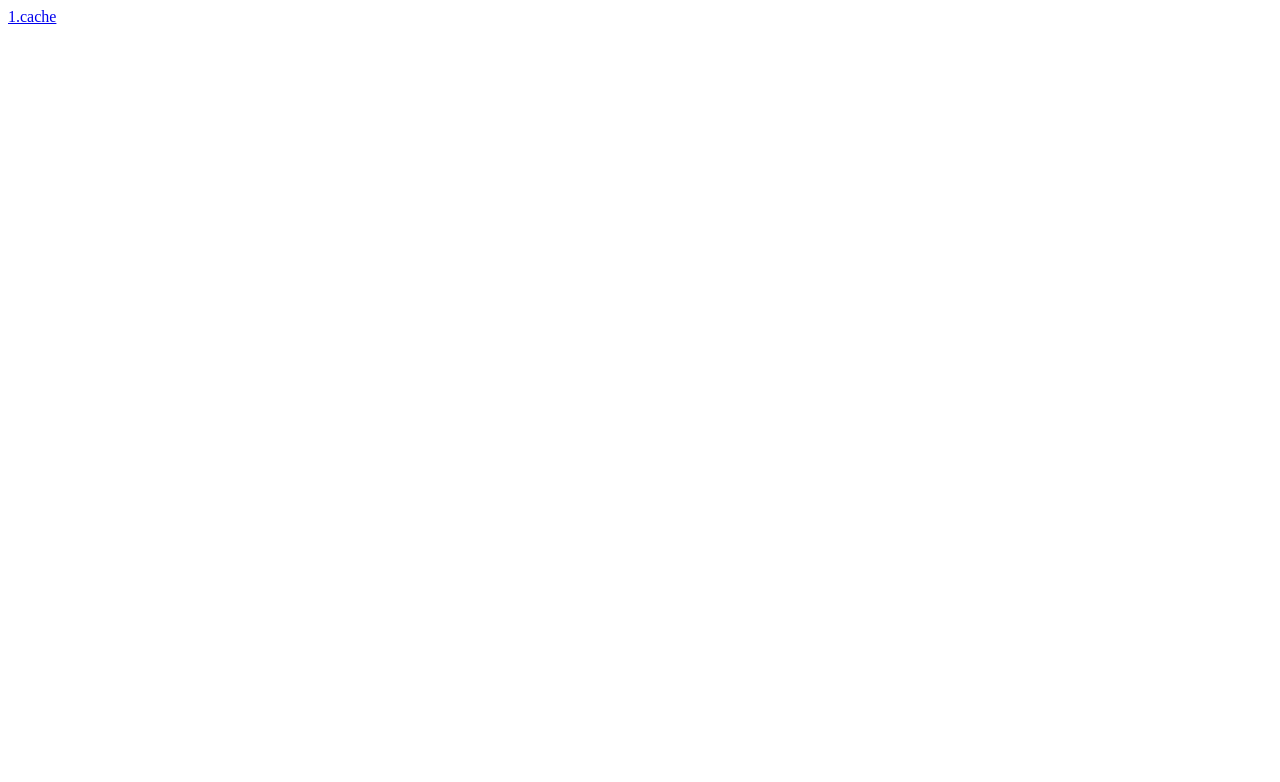
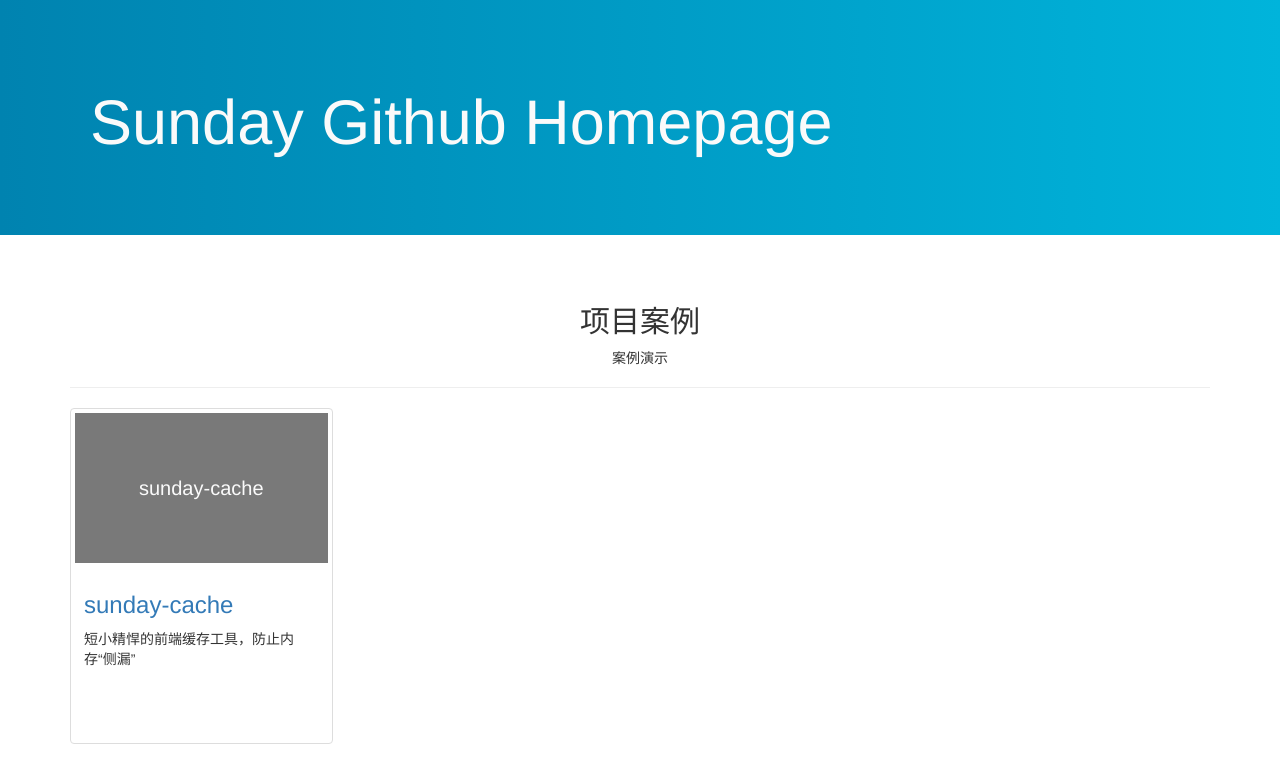
Before and after one commit to Sunday-web/Sunday-web.github.io, a plain HTML site: page index.html in a window 1280 px wide. Drawn offline with nearby package versions, Linux system fonts and the light colour scheme.

Commit message:
优化主页

```diff
--- a/index.html
+++ b/index.html
@@ -1,12 +1,80 @@
 <!DOCTYPE html>
 <html lang="en">
+
 <head>
   <meta charset="UTF-8">
   <meta name="viewport" content="width=device-width, initial-scale=1.0">
   <meta http-equiv="X-UA-Compatible" content="ie=edge">
-  <title>Document</title>
+  <title>Sunday Github Homepage</title>
+  <link href="https://cdn.bootcss.com/bootstrap/3.3.7/css/bootstrap.min.css" rel="stylesheet">
+  <style>
+    .jumbotron {
+      background: #00B4DB;
+      /* fallback for old browsers */
+      background: -webkit-linear-gradient(to right, #0083B0, #00B4DB);
+      /* Chrome 10-25, Safari 5.1-6 */
+      background: linear-gradient(to right, #0083B0, #00B4DB);
+      /* W3C, IE 10+/ Edge, Firefox 16+, Chrome 26+, Opera 12+, Safari 7+ */
+    }
+
+    .toptitle {
+      color: #fafafa !important;
+      padding: 2rem;
+    }
+
+    .projects-header {
+      text-align: center;
+      margin: 60px 0 10px;
+      font-weight: 200;
+      margin-bottom: 40px;
+      display: block;
+    }
+
+    .page-header {
+      padding-bottom: 9px;
+      margin: 40px 0 20px;
+      border-bottom: 1px solid #eee;
+    }
+
+    .itemBg {
+      max-width: 100%;
+      height: 150px;
+      line-height: 150px;
+      text-align: center;
+      background: #797979;
+      font-size: 2rem;
+      color: #fafafa;
+    }
+  </style>
 </head>
+
 <body>
-  <a href="/sunday-cache/index.html">1.cache</a>
+  <div class="jumbotron">
+    <div class="container">
+      <h1 class="toptitle">Sunday Github Homepage</h1>
+    </div>
+  </div>
+  <div class="container">
+    <div class="projects-header page-header">
+      <h2>项目案例</h2>
+      <p>案例演示</p>
+    </div>
+    <div class="row">
+      <div class="col-sm-6 col-md-4 col-lg-3 ">
+        <div class="thumbnail" style="height: 336px;">
+          <a href="/sunday-cache/index.html" title="sunday" target="_blank">
+            <div class="itemBg">sunday-cache</div>
+          </a>
+          <div class="caption">
+            <h3>
+              <a href="/sunday-cache/index.html" title="sunday" target="_blank">sunday-cache</a>
+            </h3>
+            <p>短小精悍的前端缓存工具，防止内存“侧漏”</p>
+          </div>
+        </div>
+      </div>
+    </div>
+  </div>
 </body>
+
 </html>
```
